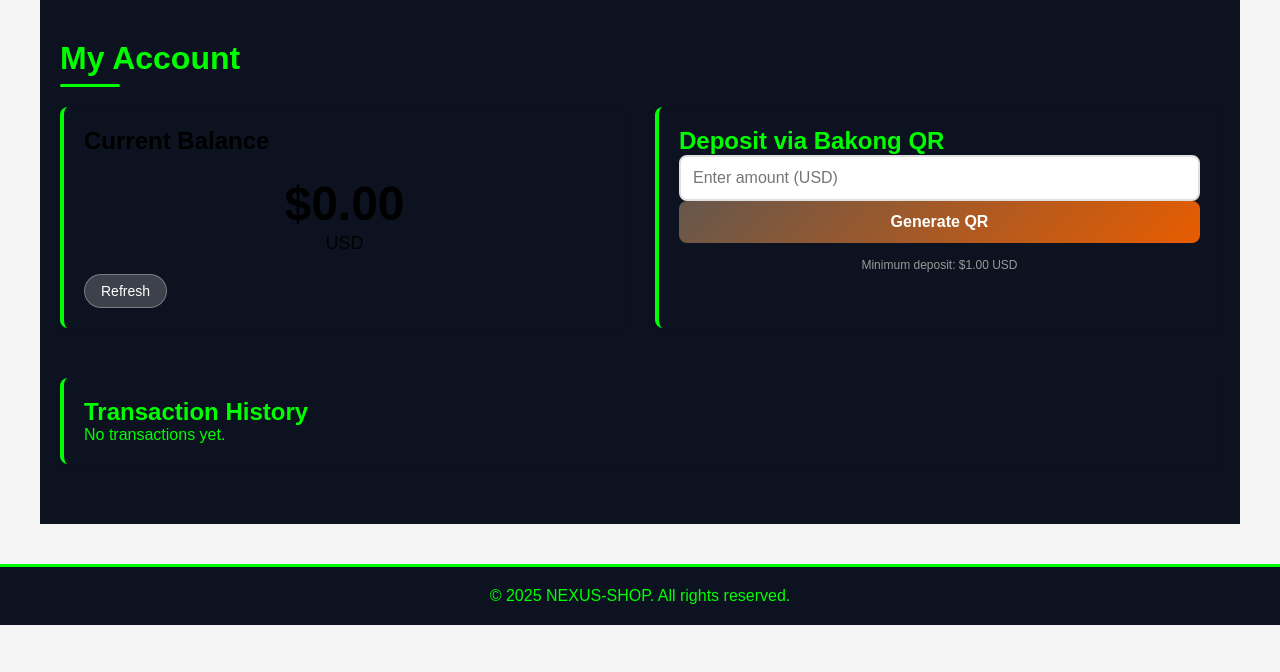
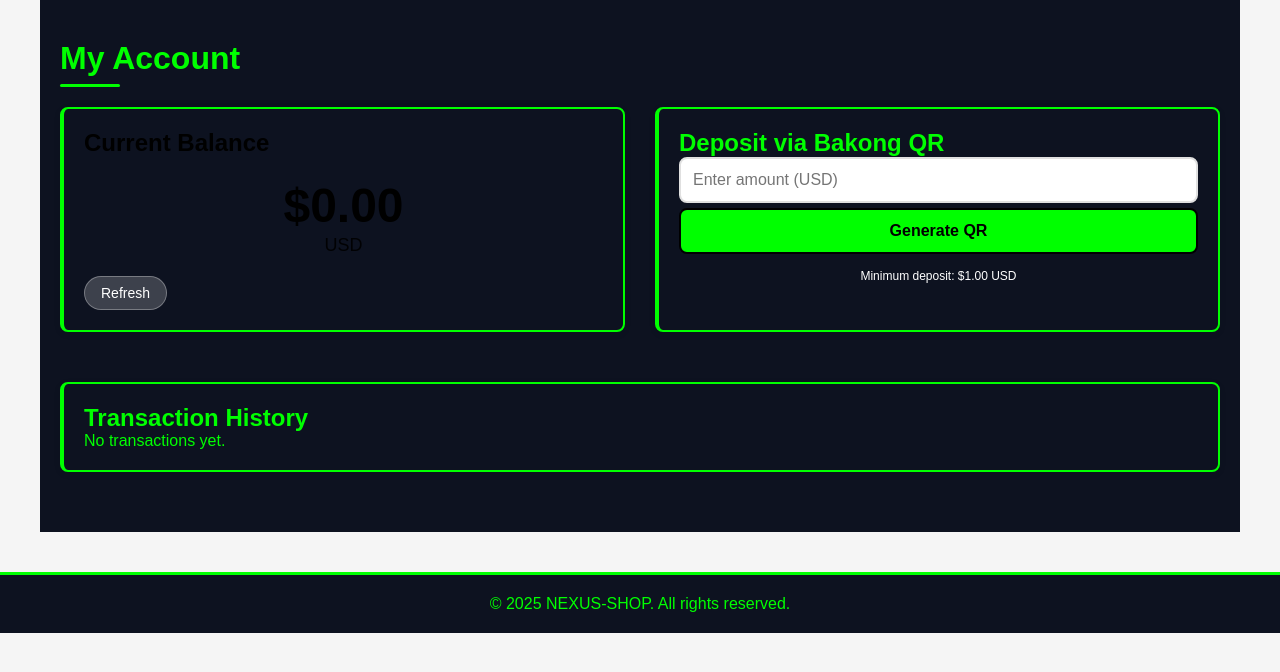
Before and after one commit to MengJong168/NEXUS-FB-SHOP, a Flask app: template templates/account.html in a window 1280 px wide. Shown: the part 76-748 px from the top of the page. Run offline with Flask 3, Linux system fonts and the light colour scheme; the template is opened without the code that fills it, so the values that code supplies are empty.

Commit message:
Update style.css

```diff
--- a/static/css/style.css
+++ b/static/css/style.css
@@ -1073,15 +1073,20 @@ main {
 
 /* Account Cards */
 .account-card {
-    background: white;
+    background: #0d1220;
+    border: 2px solid #00ff00;
+    color: #00ff00;
     border-radius: 16px;
-    box-shadow: 0 4px 15px rgba(0, 0, 0, 0.1);
+    box-shadow: #0d1220;
     padding: 25px;
     transition: transform 0.3s ease, box-shadow 0.3s ease;
 }
 
+
 .account-card-bal {
     background: #0d1220;
+    border: 2px solid #00ff00;
+    color: #00ff00;
     border-radius: 16px;
     box-shadow: #0d1220;
     padding: 25px;
@@ -1242,14 +1247,15 @@ main {
 .deposit-btn {
     width: 100%;
     padding: 12px;
-    background: linear-gradient(135deg, #65574c, #e85c00);
-    color: white;
-    border: none;
+    background: #00ff00;
+    color: #000000;
+    border: 2px solid #000000;
     border-radius: 8px;
     font-size: 16px;
     font-weight: bold;
     cursor: pointer;
     transition: all 0.3s ease;
+    margin-top: 5px;
 }
 
 .deposit-btn:hover {
@@ -1260,7 +1266,7 @@ main {
 
 .method-note {
     font-size: 12px;
-    color: #999;
+    color: #ffffff;
     text-align: center;
 }
 
```
